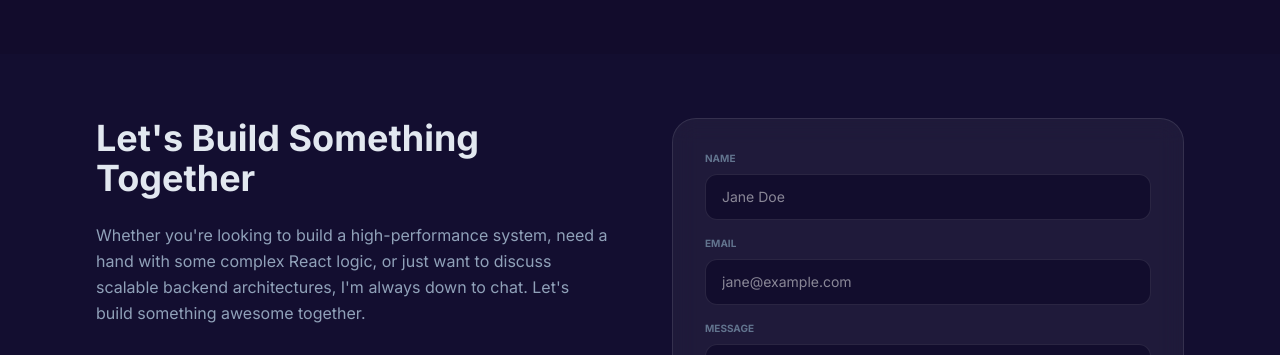
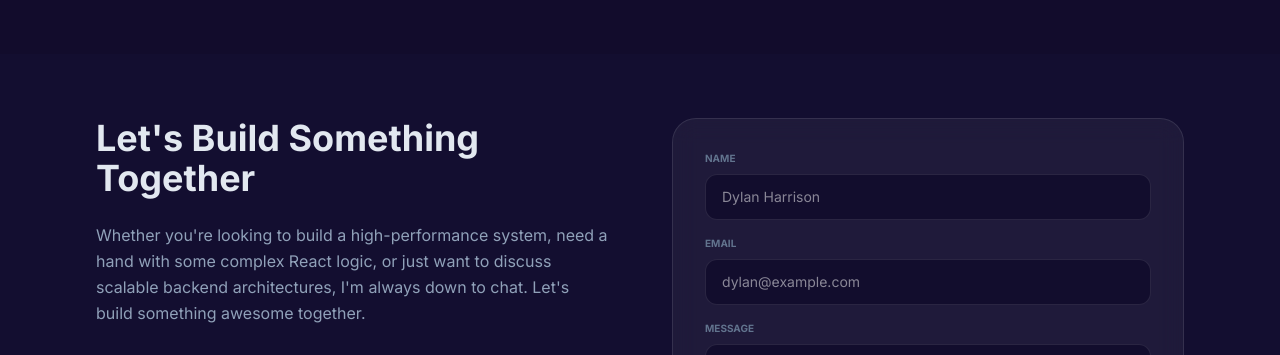
Before and after one commit to Rityxtech/My-Portfolio, a React (Vite) app: page / in a window 1280 px wide. Shown: the part 5047-5402 px from the top of the page. Built offline with nearby package versions, Linux system fonts and the light colour scheme.

Commit message:
chore: update contact form placeholders to Dylan Harrison

```diff
--- a/src/App.tsx
+++ b/src/App.tsx
@@ -1677,7 +1677,7 @@ const Contact = () => {
                   value={formData.name}
                   onChange={handleChange}
                   className={`w-full bg-brand-darker border ${errors.name ? 'border-red-500/50' : 'border-white/10'} rounded-xl px-3 py-2 md:px-4 md:py-3 focus:border-brand-accent focus:ring-0 transition-all text-white outline-none text-sm`}
-                  placeholder="Jane Doe"
+                  placeholder="Dylan Harrison"
                   type="text"
                 />
                 {errors.name && <p className="text-red-500 text-[10px] mt-1 font-bold uppercase tracking-wider">{errors.name}</p>}
@@ -1689,7 +1689,7 @@ const Contact = () => {
                   value={formData.email}
                   onChange={handleChange}
                   className={`w-full bg-brand-darker border ${errors.email ? 'border-red-500/50' : 'border-white/10'} rounded-xl px-3 py-2 md:px-4 md:py-3 focus:border-brand-accent focus:ring-0 transition-all text-white outline-none text-sm`}
-                  placeholder="jane@example.com"
+                  placeholder="dylan@example.com"
                   type="email"
                 />
                 {errors.email && <p className="text-red-500 text-[10px] mt-1 font-bold uppercase tracking-wider">{errors.email}</p>}
```
